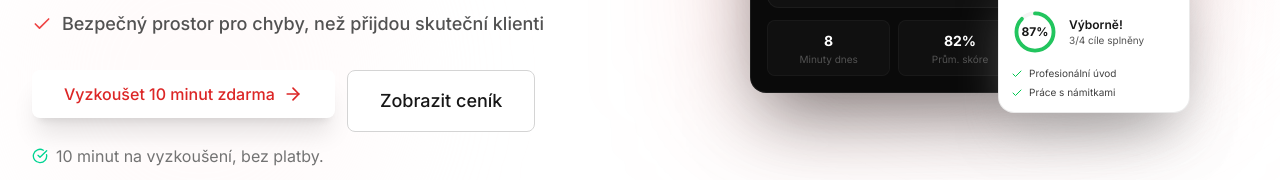
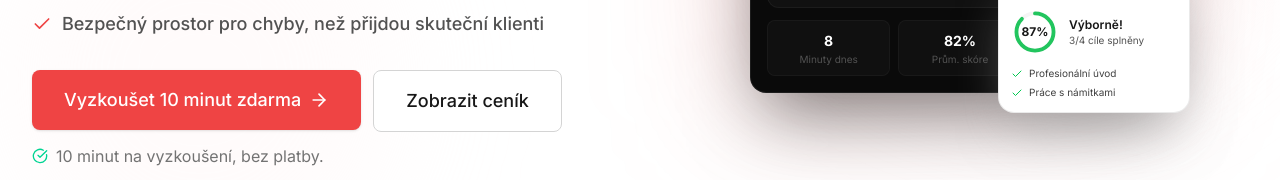
Before and after one commit to simcall-cz/simcall-app, a Next.js app: page / in a window 1280 px wide. Shown: the part 602-782 px from the top of the page. Built offline with nearby package versions, Linux system fonts and the light colour scheme; no server answers.

Commit message:
Fix button styles back to primary red color

```diff
--- a/src/app/(marketing)/page.tsx
+++ b/src/app/(marketing)/page.tsx
@@ -174,7 +174,7 @@ export default function HomePage() {
               <ScrollReveal delay={0.3}>
                 <div className="mt-8 flex flex-col sm:flex-row gap-3">
                   <Link href="/registrace">
-                    <Button size="lg" className="h-12 px-8 text-base bg-white text-primary-600 hover:bg-neutral-100 hover:scale-105 transition-all shadow-xl group">
+                    <Button size="lg" className="group w-full sm:w-auto">
                       Vyzkoušet 10 minut zdarma
                       <ArrowRight className="ml-2 w-5 h-5 group-hover:translate-x-1 transition-transform" />
                     </Button>
@@ -395,8 +395,9 @@ export default function HomePage() {
               <ScrollReveal delay={0.2}>
                 <div className="mt-8 flex gap-3">
                   <Link href="/registrace">
-                    <Button size="lg" className="w-full sm:w-auto h-12 px-8 text-base bg-white text-neutral-900 hover:bg-neutral-100 hover:scale-105 transition-all shadow-[0_0_30px_rgba(255,255,255,0.3)]">
+                    <Button size="lg" className="group w-full sm:w-auto">
                       Vyzkoušet 10 minut zdarma
+                      <ArrowRight className="ml-2 w-4 h-4 group-hover:translate-x-0.5 transition-transform" />
                     </Button>
                   </Link>
                   <Link href="/cenik">
```
